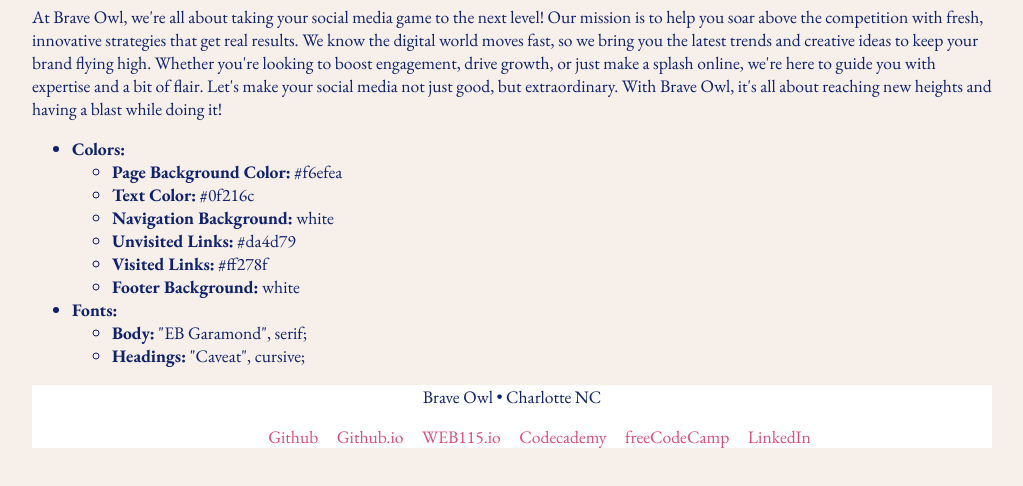
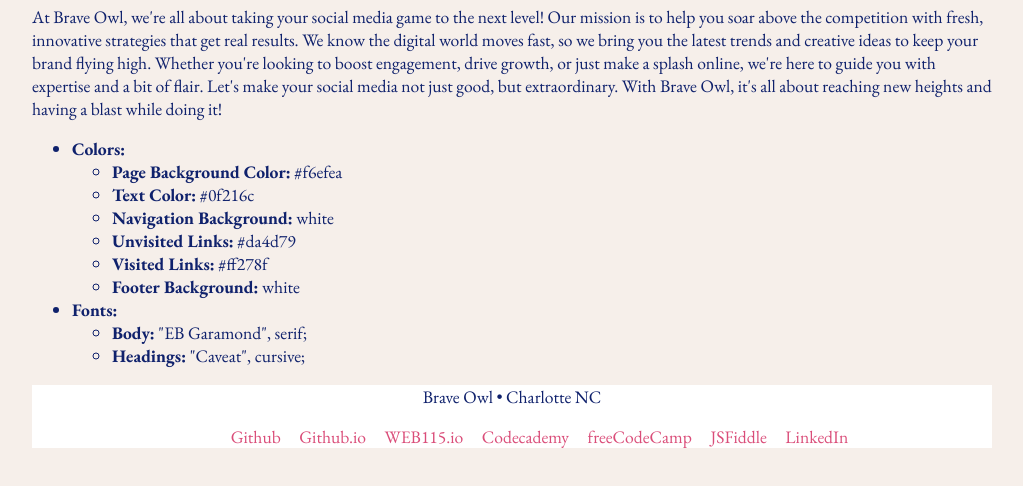
Before and after one commit to bsouzao0/web115, a plain HTML site: page brand.html in a window 1280 px wide. Shown: the part 371-857 px from the top of the page, without its empty margins (128-1151 px from the left). Drawn offline with nearby package versions, Linux system fonts and the light colour scheme.

Commit message:
Update brand.html

```diff
--- a/brand.html
+++ b/brand.html
@@ -70,6 +70,7 @@
                     <li><a href="https://bsouzao0.github.io/web115">WEB115.io</a></li>
                     <li><a href="https://www.codecademy.com/profiles/BSSOliveira">Codecademy</a></li>
                     <li><a href="https://www.freecodecamp.org/bsouzao">freeCodeCamp</a></li>
+                    <li><a href="https://jsfiddle.net/user/bsouzao/fiddles/">JSFiddle</a></li>
                     <li><a href="https://www.linkedin.com/in/brenda-sayonara-souza-oliveira-22b338267">LinkedIn</a></li>
                 </ul>
             </nav>
```
